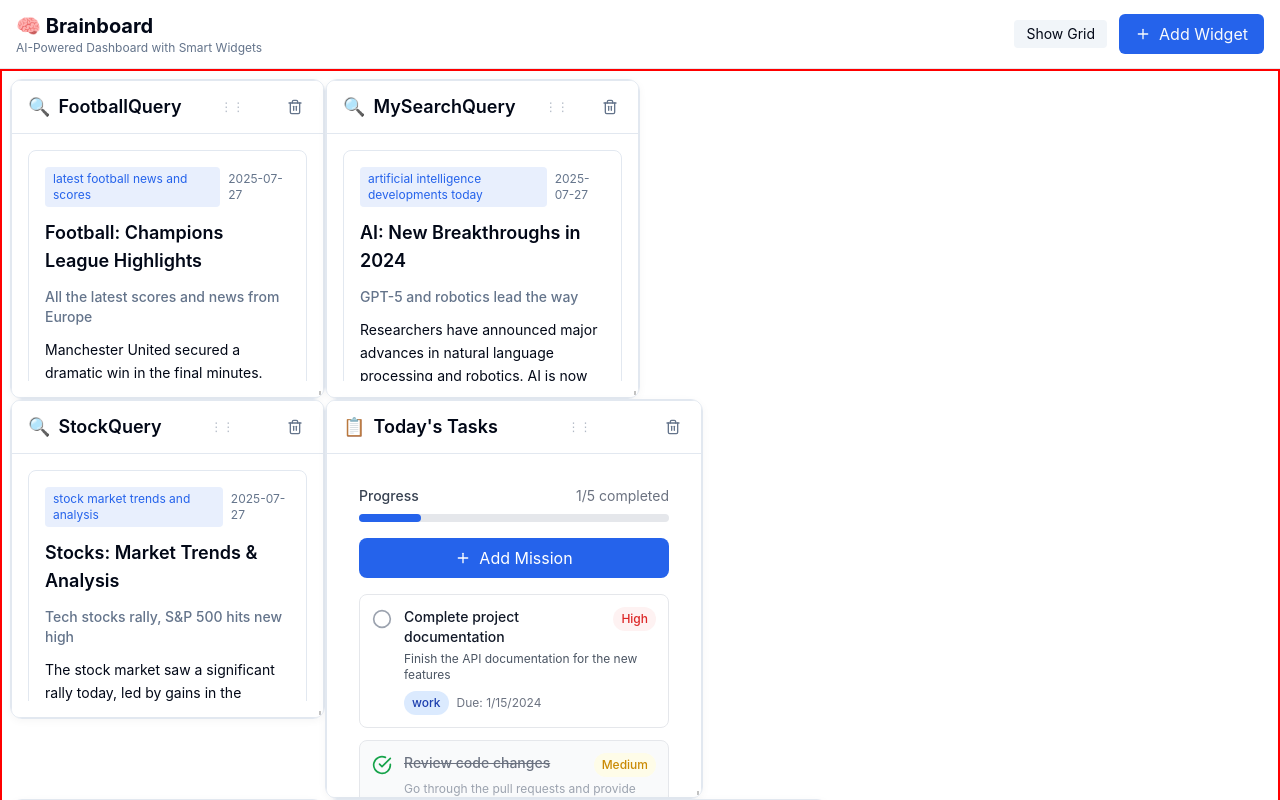
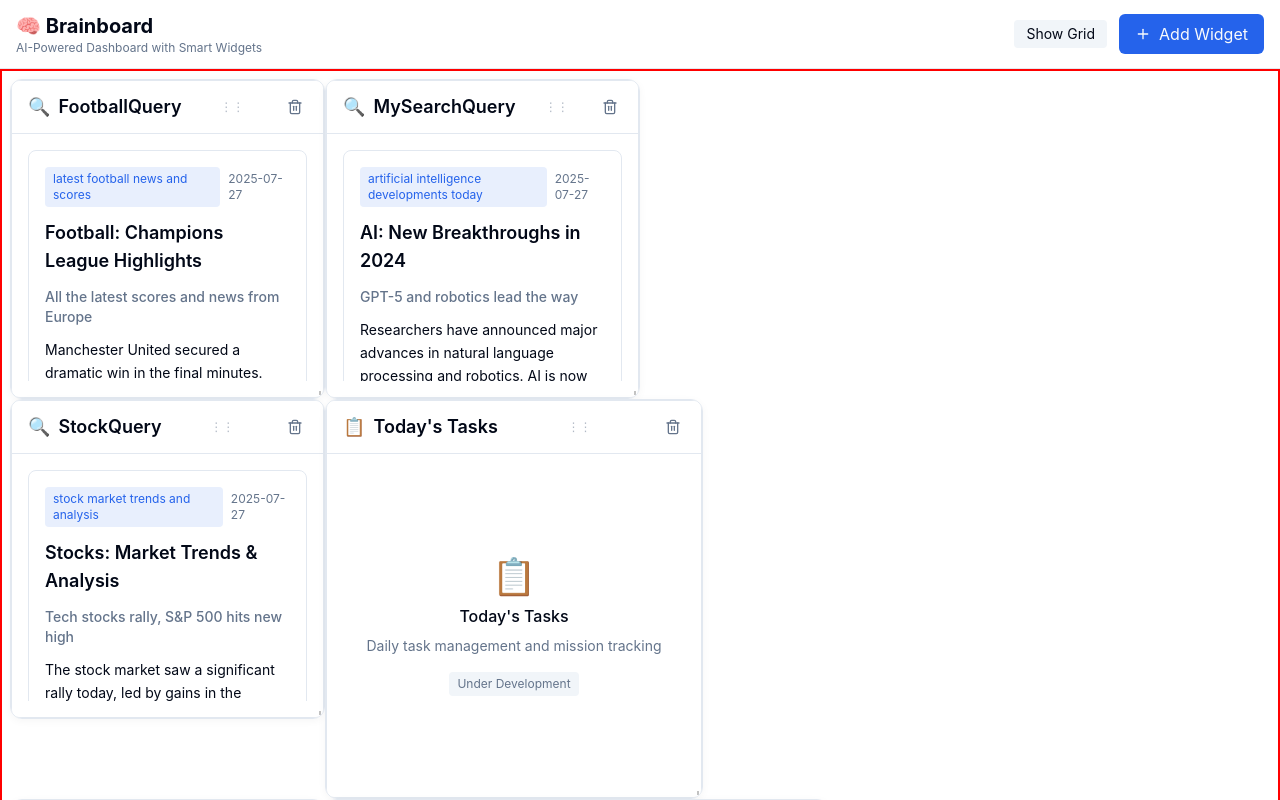
Before and after one commit to Shivam1904/brainboard, a React (Vite) app: page / in a window 1280 px wide. Built offline with nearby package versions, Linux system fonts and the light colour scheme.

Commit message:
deployment

```diff
--- a/src/components/Dashboard.tsx
+++ b/src/components/Dashboard.tsx
@@ -3,8 +3,6 @@ import { Responsive, WidthProvider, Layout } from 'react-grid-layout'
 import ReminderWidget from './widgets/ReminderWidget'
 import WebSummaryWidget from './widgets/WebSummaryWidget'
 import WebSearchWidget from './widgets/WebSearchWidget';
-import TaskListWidget from './widgets/TaskListWidget'
-import AllSchedulesWidget from './widgets/AllSchedulesWidget';
 import BaseWidget from './widgets/BaseWidget'
 import AddWidgetButton from './AddWidgetButton'
 import { getWidgetConfig } from '../config/widgets'
@@ -364,21 +362,6 @@ const Dashboard = () => {
             scheduledItem={widget.scheduledItem}
           />
         );
-      case 'taskList':
-        return (
-          <TaskListWidget
-            onRemove={() => removeWidget(widget.id)}
-            config={widget.config}
-            scheduledItem={widget.scheduledItem}
-          />
-        );
-      case 'allSchedules':
-        return (
-          <AllSchedulesWidget
-            onRemove={() => removeWidget(widget.id)}
-            config={widget.config}
-          />
-        );
       default:
         // For unimplemented widgets, show BaseWidget with placeholder content
         return (
```
Also changed, not shown: 1 other file (tests, documents, lock files or other folders).
